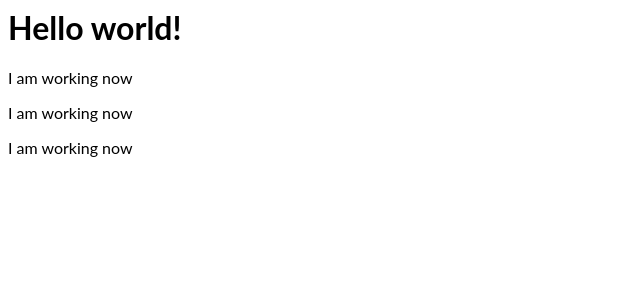
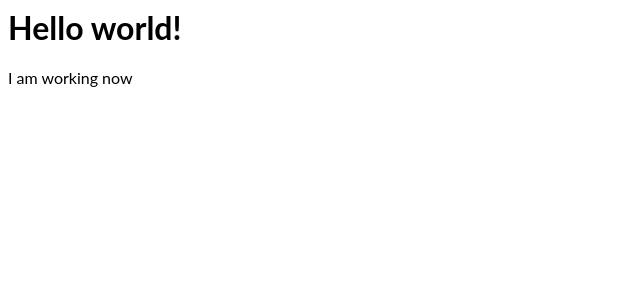
Before and after one commit to AbdunazarovU/leet-code-example, a React (Create React App) app: page / in a window 1280 px wide. Shown: the top 300 px of the page, without its empty margins (0-640 px from the left). Built offline with nearby package versions, Linux system fonts and the light colour scheme.

Commit message:
update text

```diff
--- a/App.tsx
+++ b/App.tsx
@@ -6,8 +6,6 @@ export default function App() {
     <div>
       <h1>Hello world!</h1>
       <p>I am working now</p>
-      <p>I am working now</p>
-      <p>I am working now</p>
     </div>
   );
 }
```
